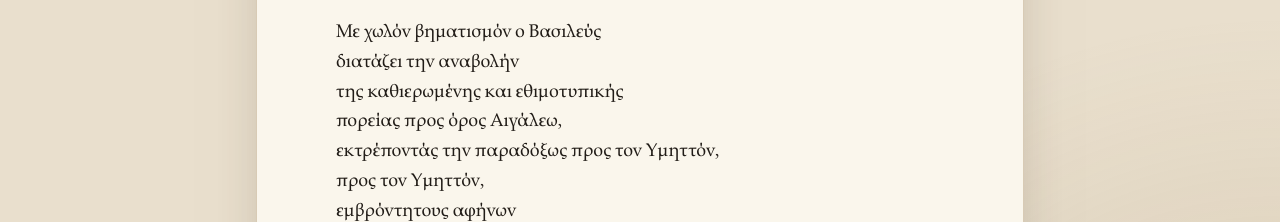
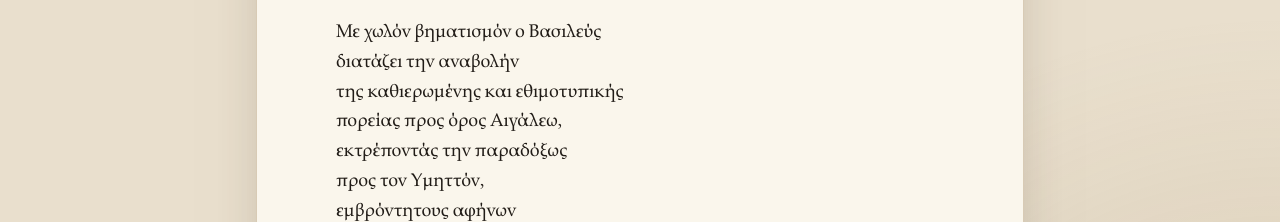
Before and after one commit to zoisksenos/zoisksenos.github.io, a plain HTML site: page ittimenos-ymittos.html in a window 1280 px wide. Shown: the part 1200-1422 px from the top of the page. Drawn offline with nearby package versions, Linux system fonts and the light colour scheme; a web font is replaced by a local one.

Commit message:
ittimenos-ymittos.html

```diff
--- a/ittimenos-ymittos.html
+++ b/ittimenos-ymittos.html
@@ -92,7 +92,7 @@
       <span class="line">διατάζει την αναβολήν</span>
       <span class="line">της καθιερωμένης και εθιμοτυπικής</span>
       <span class="line">πορείας προς όρος Αιγάλεω,</span>
-      <span class="line">εκτρέποντάς την παραδόξως προς τον Υμηττόν,</span>
+      <span class="line">εκτρέποντάς την παραδόξως</span>
       <span class="line">προς τον Υμηττόν,</span>
       <span class="line">εμβρόντητους αφήνων</span>
       <span class="line">τους της πομπής μετέχοντας.</span>
```
